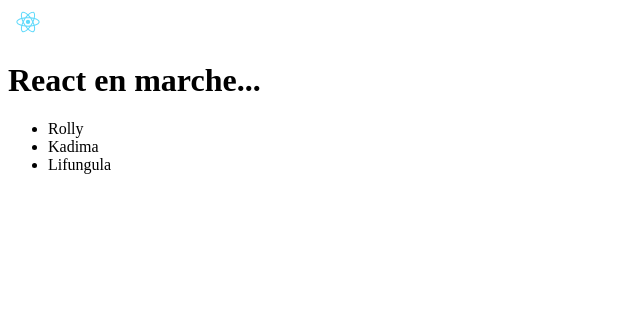
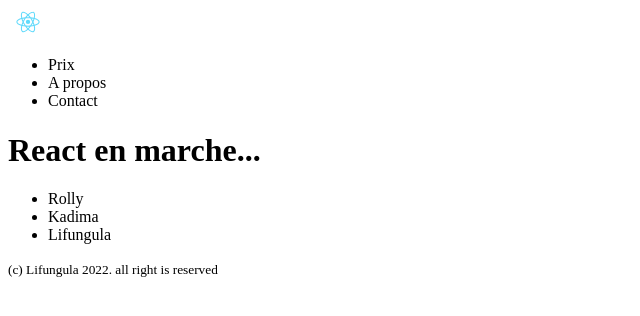
Before and after one commit to RollyLif/ReactGDA, a JavaScript app: page / in a window 1280 px wide. Shown: the top 316 px of the page, without its empty margins (0-640 px from the left). Built offline with nearby package versions, Linux system fonts and the light colour scheme.

Commit message:
features: using function components

```diff
--- a/src/App.js
+++ b/src/App.js
@@ -2,7 +2,20 @@
   return(
     <header>
     <img src="logo.svg" alt="mon logo" width = "40px"/>
+    <ul>
+      <li>Prix</li>
+      <li>A propos</li>
+      <li>Contact</li>
+    </ul>
     </header>
+  );
+}
+
+function Footer(){
+  return(
+    <footer>
+    <small> (c) Lifungula 2022. all right is reserved</small>
+    </footer>
   );
 }
 
@@ -24,6 +37,7 @@
     <div>
       <Header />
       <Main />
+      <Footer />
 
     </div>
   )
```
